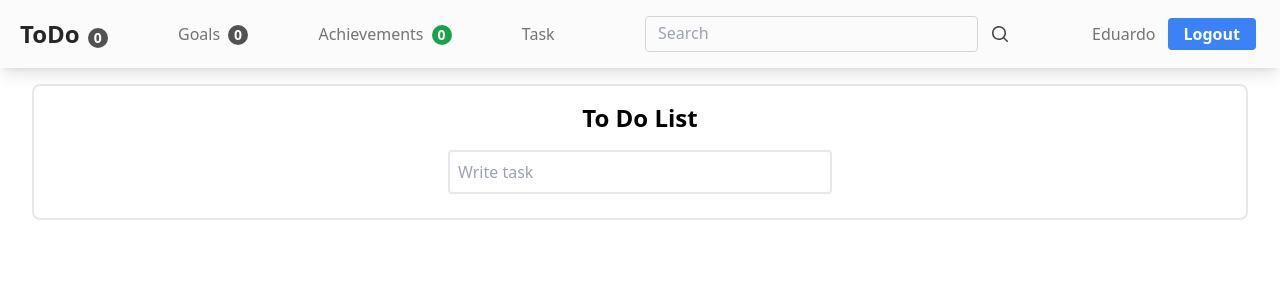
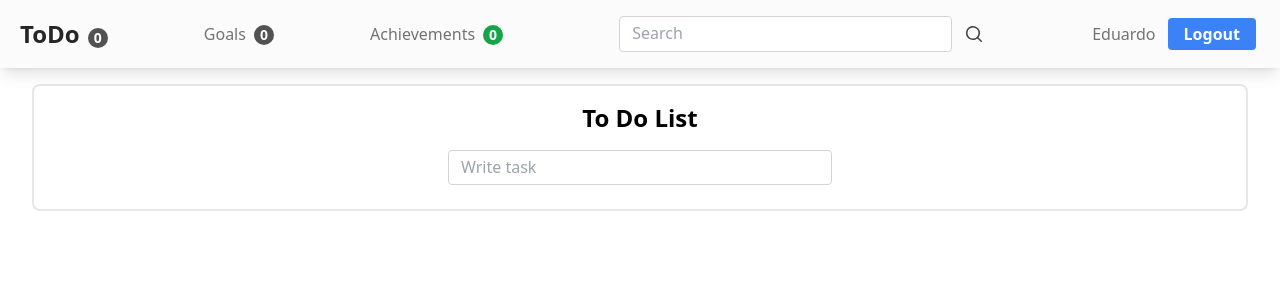
Before and after one commit to edu290386/TodoAppReact, a React (Vite) app: page /home in a window 1280 px wide. Shown: the top 300 px of the page. Built offline with nearby package versions, Linux system fonts and the light colour scheme.

Commit message:
check button

```diff
--- a/src/todos/components/FormTask.jsx
+++ b/src/todos/components/FormTask.jsx
@@ -14,7 +14,7 @@ export const FormTask = () => {
       id: new Date().getTime(),
       title,
       createdAt: new Date(),
-      doneAt: false,
+      doneAt: null,
     };
     onAddTask(newTask);
     onResetForm();
@@ -26,7 +26,7 @@ export const FormTask = () => {
         onChange={onInputChange}
         name="title"
         value={title || ""}
-        className="p-2 border-2 rounded w-96 "
+        className="m-0 block w-96 flex-auto rounded border border-solid border-neutral-300 px-3 py-[0.25rem] font-normal leading-[1.6] text-neutral-700 outline-none focus:z-[3] focus:border-primary focus:text-neutral-700 focus:shadow-[inset_0_0_0_1px_rgb(59,113,202)] focus:outline-none "
         type="text"
         placeholder="Write task"
       />
--- a/src/todos/components/TodoCard.jsx
+++ b/src/todos/components/TodoCard.jsx
@@ -3,11 +3,10 @@ import { Link } from "react-router-dom";
 import { TodoContext } from "../context";
 
 export const TodoCard = ({ todo, index }) => {
-  const {toogleTask} = useContext(TodoContext)
+  const { toogleTask } = useContext(TodoContext);
   const onToogleTask = (id) => {
     toogleTask(id);
-  }
-
+  };
 
   return (
     <>
@@ -15,9 +14,15 @@ export const TodoCard = ({ todo, index }) => {
         <td className="whitespace-nowrap px-6 py-4 font-medium">{index + 1}</td>
         <td className="whitespace-nowrap px-6 py-4 text-left">
           <div className="flex items-center">
-          <input onChange={() => onToogleTask(todo.id)} type="checkbox" className="mr-2 mt-1" />
-          {todo.title}
-            </div></td>
+            <input
+              onChange={() => onToogleTask(todo.id)}
+              type="checkbox"
+              className="mr-2 mt-1"
+              checked={todo.doneAt !== null ? true : false}
+            />
+            {todo.title}
+          </div>
+        </td>
         <td className="whitespace-nowrap px-6 py-4">
           {JSON.stringify(todo.createdAt.toLocaleDateString("en-US")).replace(
             /["']/g,
@@ -25,11 +30,18 @@ export const TodoCard = ({ todo, index }) => {
           )}
         </td>
         <td className="whitespace-nowrap px-6 py-4">
-          {todo.doneAt ? <div className="bg-green-500 rounded-sm px-2 pb-1 w-16">Done</div> : <div className="w-16">Pending</div>}
+          {todo.doneAt ? (
+            <div className="bg-green-500 rounded-sm px-2 pb-1 w-16">Done</div>
+          ) : (
+            <div className="w-16">Pending</div>
+          )}
         </td>
         <td className="whitespace-nowrap px-6 py-4">
           <div className="bg-neutral-800 rounded-sm px-2 pb-1">
-            <Link to={`/task/${index+1}`} className="text-white transition duration-150 ease-in-out hover:text-neutral-100 focus:text-neutral-100 active:text-neutral-200">
+            <Link
+              to={`/task/${index + 1}`}
+              className="text-white transition duration-150 ease-in-out hover:text-neutral-100 focus:text-neutral-100 active:text-neutral-200"
+            >
               More info
             </Link>
           </div>
--- a/src/todos/context/TodoProvider.jsx
+++ b/src/todos/context/TodoProvider.jsx
@@ -11,7 +11,8 @@ const TodoProvider = ({ children }) => {
   const toogleTask = ( id ) => {
     const newTodos = todos.map( todo => {
         if(todo.id === Number(id)) {
-            return {...todo, doneAt: !todo.doneAt}
+            const toogleDoneAt = todo.doneAt ? null : new Date();
+            return {...todo, doneAt:toogleDoneAt}
         }
         return todo;
     })
--- a/src/todos/pages/AchievementPage.jsx
+++ b/src/todos/pages/AchievementPage.jsx
@@ -4,7 +4,7 @@ import { TodoList } from "../components";
 
 export const AchievementPage = () => {
   const { todos } = useContext(TodoContext);
-  const achieves = todos.filter((todo) => todo.doneAt === true);
+  const achieves = todos.filter((todo) => todo.doneAt);
 
   return (
     <>
--- a/src/todos/pages/GoalPage.jsx
+++ b/src/todos/pages/GoalPage.jsx
@@ -4,7 +4,8 @@ import { TodoList } from "../components";
 
 export const GoalPage = () => {
   const { todos } = useContext(TodoContext);
-  const goals = todos.filter((todo) => todo.doneAt === false);
+  const goals = todos.filter((todo) => todo.doneAt === null);
+
   return (
     <>
       {goals.length > 0 && (
--- a/src/todos/pages/HomePage.jsx
+++ b/src/todos/pages/HomePage.jsx
@@ -4,8 +4,6 @@ import { TodoContext } from "../context";
 
 export const HomePage = () => {
   const { todos } = useContext(TodoContext);
-
-
 
   return (
     <>
--- a/src/ui/components/Navbar.jsx
+++ b/src/ui/components/Navbar.jsx
@@ -34,7 +34,7 @@ export const Navbar = () => {
             <div className="ml-2 inline-block">
               <div className="flex items-center justify-center h-5 w-5 rounded-full bg-neutral-600">
                 <span className="text-white font-bold text-sm">
-                  {todos.filter((todo) => todo.doneAt === false).length}
+                  {todos.filter((todo) => todo.doneAt === null).length}
                 </span>
               </div>
             </div>
@@ -47,21 +47,15 @@ export const Navbar = () => {
             <div className="ml-2 inline-block">
               <div className="flex items-center justify-center h-5 w-5 rounded-full bg-green-600">
                 <span className="text-white font-bold text-sm">
-                  {todos.filter((todo) => todo.doneAt === true).length}
+                  {todos.filter((todo) => todo.doneAt !== null).length}
                 </span>
               </div>
             </div>
           </NavLink>
-          <NavLink
-            className={({ isActive }) => `${isActive ? "text-blue-500" : ""}`}
-            to="/task"
-          >
-            Task
-          </NavLink>
           <div className="ml-5 flex w-[30%] items-center justify-between">
             <input
               type="search"
-              className="relative m-0 block w-[1px] min-w-0 flex-auto rounded border border-solid border-neutral-300 bg-transparent bg-clip-padding px-3 py-[0.25rem] text-base font-normal leading-[1.6] text-neutral-700 outline-none transition duration-200 ease-in-out focus:z-[3] focus:border-primary focus:text-neutral-700 focus:shadow-[inset_0_0_0_1px_rgb(59,113,202)] focus:outline-none motion-reduce:transition-none "
+              className="m-0 block w-[1px] min-w-0 flex-auto rounded border border-solid border-neutral-300 px-3 py-[0.25rem] font-normal leading-[1.6] text-neutral-700 outline-none focus:z-[3] focus:border-primary focus:text-neutral-700 focus:shadow-[inset_0_0_0_1px_rgb(59,113,202)] focus:outline-none"
               placeholder="Search"
               aria-label="Search"
               aria-describedby="button-addon2"
```
